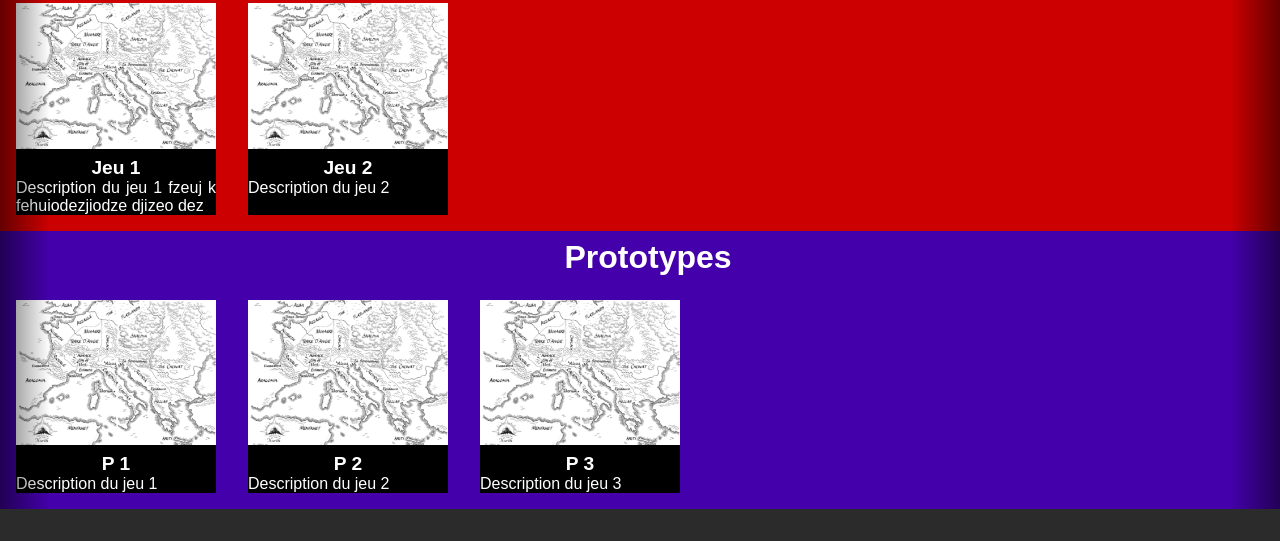
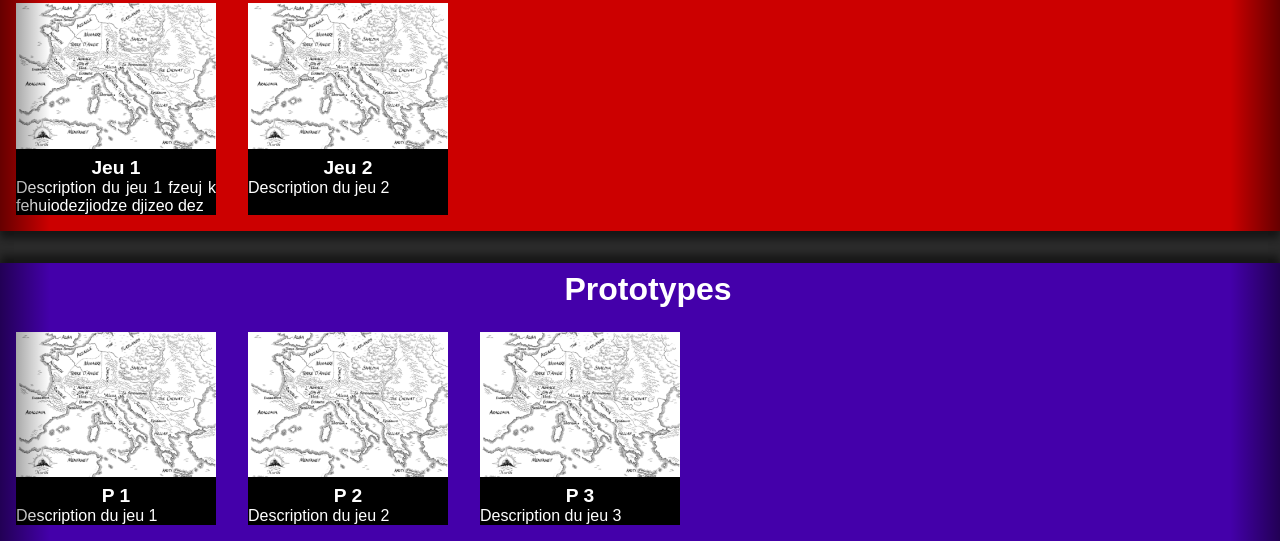
Before and after one commit to NeoEtIchiro/Portfolio, a website: page public/index.html in a window 1280 px wide. Shown: the part 490-1031 px from the top of the page. Before the commit the page ends 999 px from the top, so only its background shows below. Drawn offline with nearby package versions, Linux system fonts and the light colour scheme.

Commit message:
Les sections sont séparés et ombragé

```diff
--- a/src/assets/styles.css
+++ b/src/assets/styles.css
@@ -40,7 +40,8 @@ body {
   justify-content: center;
   box-sizing: border-box;
   width: 100%;
-  box-shadow: 8px 8px 8px rgba(0, 0, 0, 0.5);
+  margin-bottom: 32px;
+  box-shadow: 0px 8px 8px rgba(0, 0, 0, 0.5), 0px -8px 8px rgba(0, 0, 0, 0.5);
 }
 
 .containerTitle{
```
